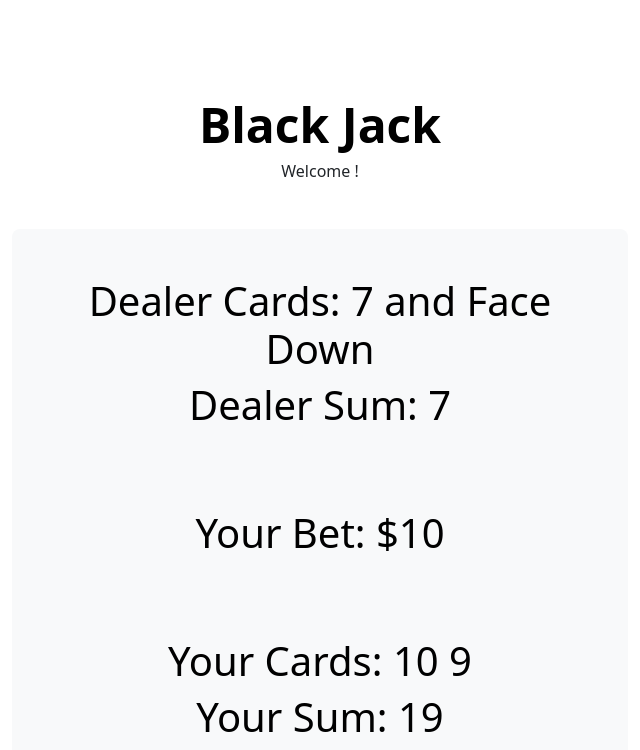
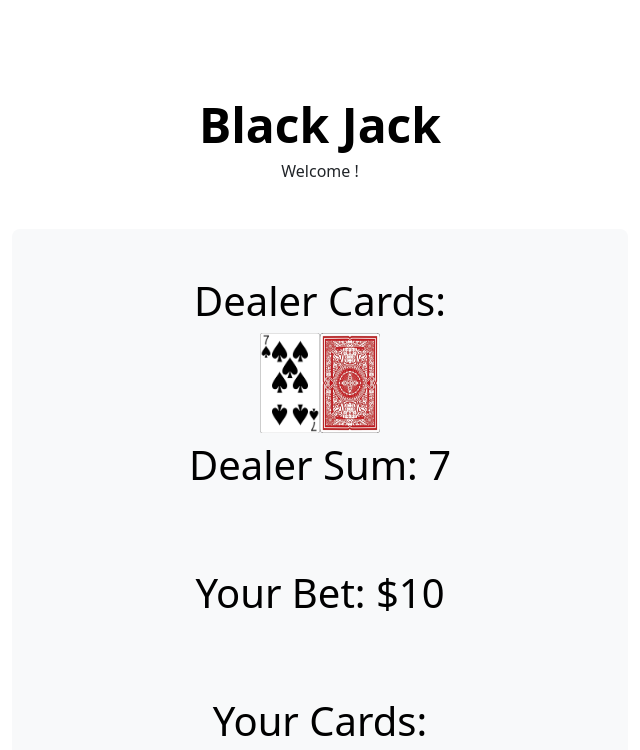
Before and after one commit to karanchhabra99/BlackJack, a plain HTML site: page index.html in a window 1280 px wide. Both pictures are taken after a click on the button "Place Bet ($10)". Shown: the top 750 px of the page, without its empty margins (320-960 px from the left). Drawn offline with nearby package versions, Linux system fonts and the light colour scheme.

Commit message:
Adding cards Images

```diff
--- a/index.html
+++ b/index.html
@@ -23,12 +23,14 @@
               <!-- <p id="current_count">0</p> -->
               <div class="p-5 text-center bg-body-tertiary rounded-3">
                   <!-- <h1 class="text-body-emphasis">Jumbotron with icon</h1><svg class="bi mt-4 mb-3" style="color: var(--bs-indigo);" width="100" height="100"><use xlink:href="#bootstrap"></use></svg> -->
-                  <h1 class="text-body-emphasis" id="Dealer_Cards">Dealer Cards: </h1>
+                  <h1 class="text-body-emphasis" >Dealer Cards: </h1>
+                  <h1 class="text-body-emphasis" id="Dealer_Cards"></h1>
 
                   <h1 class="text-body-emphasis" id="Dealer_Sum">Dealer Sum: </h1>
                   <BR><BR><BR>
                     <h1 class="text-body-emphasis" id="Pot">Your Bet: $10</h1>
                 <BR><BR><BR>
+                <h1 class="text-body-emphasis" >Your Cards: </h1>
                 <h1 class="text-body-emphasis" id="Your_Cards">Your Cards: </h1>
                   <h1 class="text-body-emphasis" id="Your_Sum">Your Sum: </h1>
                   <h1 class="text-body-emphasis" id="Your_Money">Money: $</h1>
--- a/index.js
+++ b/index.js
@@ -78,15 +78,15 @@ function display_cards(cards_in_hand) {
     string_cards =""
     for (let i = 0; i < cards_in_hand.length; i++) {
         if (cards_in_hand[i] === 1) {
-            string_cards +=  "A "
+            string_cards +=  "A"
         } else if (cards_in_hand[i] === 11) {
-            string_cards +=  "J "
+            string_cards +=  "J"
         } else if (cards_in_hand[i] === 12) {
-            string_cards +=  "Q "
+            string_cards +=  "Q"
         } else if (cards_in_hand[i] === 13) {
-            string_cards +=  "K "
+            string_cards +=  "K"
         } else {
-            string_cards += cards_in_hand[i] + " "
+            string_cards += cards_in_hand[i]
         }
 
     }
@@ -120,25 +120,36 @@ function card_sum(cards_in_hand) {
 
 }
 
+function renderCards(dealer_cards) {
+    let html = '';
+    for(let i = 0; i < dealer_cards.length; i++) {
+        let imagePath = display_cards([dealer_cards[i]]);
+        html += `<img src="${imagePath}.png" width="60" height="100">`;
+    }
+    return html;
+}
+
 
 function update_display() {
-    string_your_cards = display_cards(your_cards)
+    string_your_cards = renderCards(your_cards )
     your_sum = card_sum(your_cards)
 
     if (check_clicked === false) {
-        document.getElementById('Dealer_Cards').textContent = "Dealer Cards: " +display_cards([dealer_cards[0]])  + "and Face Down";
+        // document.getElementById('Dealer_Cards').textContent = "Dealer Cards: " +display_cards([dealer_cards[0]])  + "and Face Down";
+        // let imagePath = display_cards([dealer_cards[0],"FaceDown"]);
+        document.getElementById('Dealer_Cards').innerHTML = renderCards([dealer_cards[0],"FaceDown"] )
         document.getElementById('Dealer_Sum').textContent = "Dealer Sum: " + card_sum([dealer_cards[0]]);
     } else {
         dealer_sum = card_sum(dealer_cards)
-        string_dealer_cards = display_cards(dealer_cards)
+        string_dealer_cards = renderCards(dealer_cards )
 
         while (dealer_sum < 17 && your_sum <= 21) {
             dealer_cards.push(get_random_card())
             dealer_sum = card_sum(dealer_cards)
         }
-        string_dealer_cards = display_cards(dealer_cards)
+        string_dealer_cards = renderCards(dealer_cards )
 
-        document.getElementById('Dealer_Cards').textContent = "Dealer Cards: " + string_dealer_cards;
+        document.getElementById('Dealer_Cards').innerHTML =  string_dealer_cards;
         document.getElementById('Dealer_Sum').textContent = "Dealer Sum: " + dealer_sum;
 
         pot = document.getElementById('Pot')
@@ -160,7 +171,7 @@ function update_display() {
     }
 
 
-    document.getElementById('Your_Cards').textContent = "Your Cards: " + string_your_cards;
+    document.getElementById('Your_Cards').innerHTML =string_your_cards;
     document.getElementById('Your_Sum').textContent = "Your Sum: " + your_sum;
     document.getElementById('Your_Money').textContent = "Money: $" + money;
 }
```
